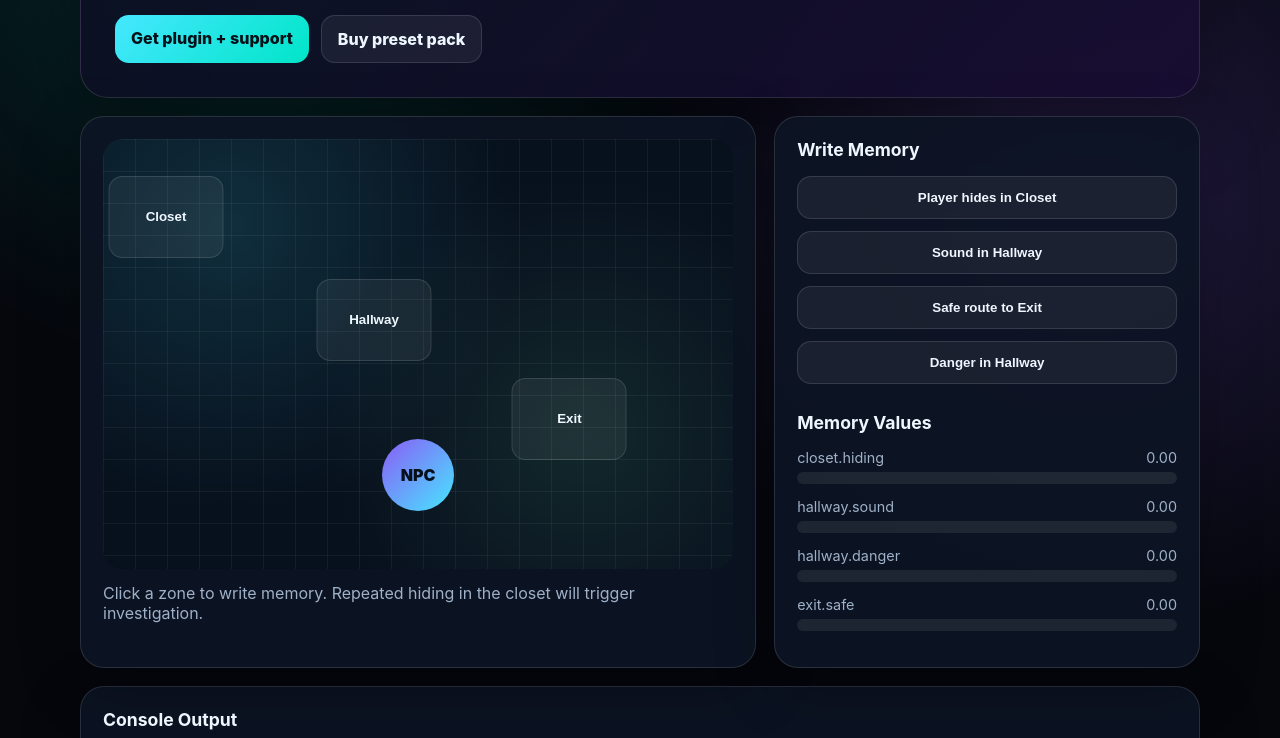
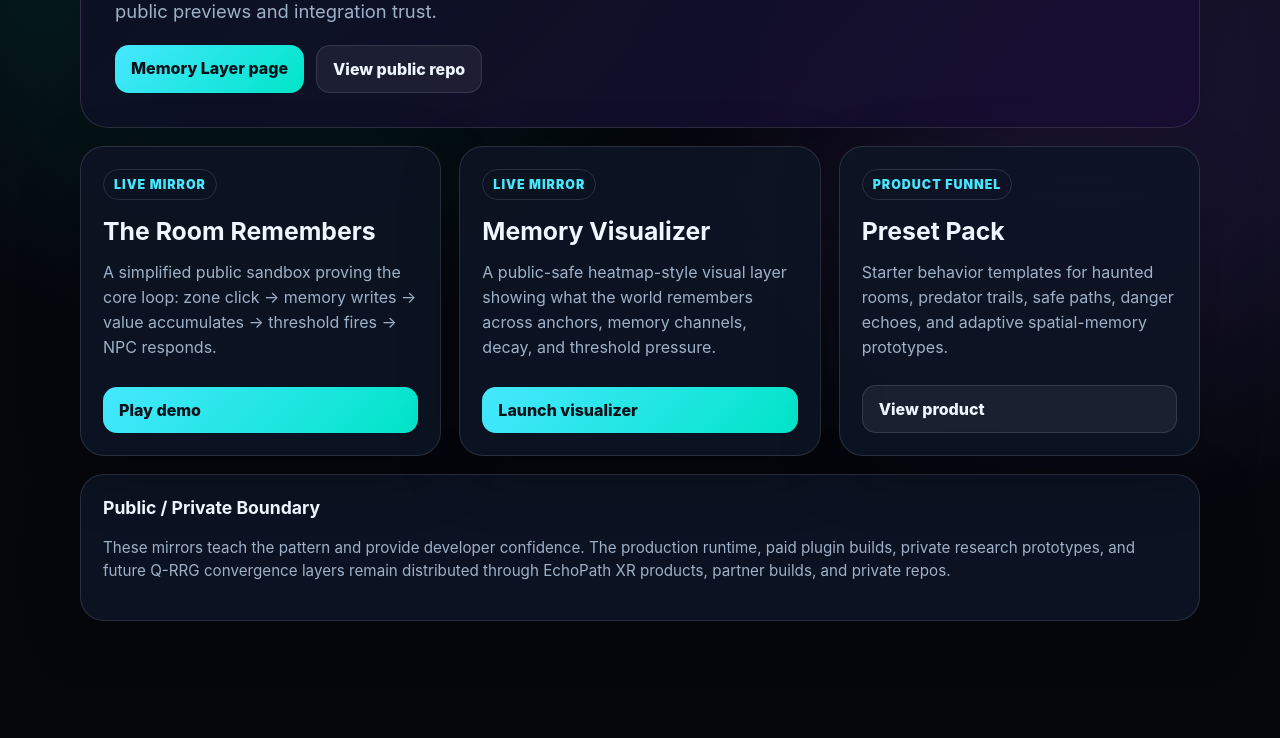
Before and after one commit to EchoPath-Source/EchoPath-Memory-Layer-Public, a plain HTML site: page docs/index.html in a window 1280 px wide. Shown: the part 262-1000 px from the top of the page. After the commit the page ends 955 px from the top, so only its background shows below. Drawn offline with Linux system fonts and the light colour scheme.

Commit message:
Turn GitHub Pages root into public demo hub

```diff
--- a/docs/index.html
+++ b/docs/index.html
@@ -3,51 +3,63 @@
 <head>
   <meta charset="utf-8" />
   <meta name="viewport" content="width=device-width, initial-scale=1" />
-  <title>EchoPath Memory Layer — The Room Remembers</title>
+  <title>EchoPath Memory Layer — Public Demo Hub</title>
   <link rel="stylesheet" href="styles.css" />
+  <style>
+    .hub-grid { display:grid; grid-template-columns: repeat(3, minmax(0, 1fr)); gap:18px; margin-top:18px; }
+    .hub-card { min-height: 310px; display:flex; flex-direction:column; justify-content:space-between; }
+    .status { display:inline-flex; width:max-content; border:1px solid var(--border); border-radius:999px; padding:7px 10px; color:var(--cyan); font-size:.78rem; font-weight:900; letter-spacing:.08em; text-transform:uppercase; }
+    .hub-card h2 { font-size:1.55rem; line-height:1.05; margin:18px 0 8px; }
+    .hub-card p { color:var(--muted); line-height:1.58; }
+    .mini-note { margin-top:18px; color:var(--muted); font-size:.95rem; line-height:1.55; }
+    @media (max-width: 900px) { .hub-grid { grid-template-columns:1fr; } }
+  </style>
 </head>
 <body>
   <main class="shell">
     <section class="hero">
       <p class="eyebrow">EchoPath Memory Layer</p>
-      <h1>The Room Remembers</h1>
-      <p class="lede">A browser demo showing spatial memory, decay, reinforcement, and threshold-triggered behavior.</p>
+      <h1>Public Demo Hub</h1>
+      <p class="lede">Developer-facing mirrors for the EchoPath Memory Layer demos. The main branded product flow remains on echopathxr.com; these GitHub Pages demos provide stable public previews and integration trust.</p>
       <div class="cta-row">
-        <a class="button primary" href="https://echopathxr.com/echopath-memory-layer/">Get plugin + support</a>
-        <a class="button" href="https://echopathxr.com/product/preset-pack-starter-edition/">Buy preset pack</a>
+        <a class="button primary" href="https://echopathxr.com/echopath-memory-layer/">Memory Layer page</a>
+        <a class="button" href="https://github.com/EchoPath-Source/EchoPath-Memory-Layer-Public">View public repo</a>
       </div>
     </section>
 
-    <section class="demo-grid">
-      <div class="panel world-panel">
-        <div class="world" id="world">
-          <button class="zone" id="closet" style="left: 10%; top: 18%;">Closet</button>
-          <button class="zone" id="hallway" style="left: 43%; top: 42%;">Hallway</button>
-          <button class="zone" id="exit" style="left: 74%; top: 65%;">Exit</button>
-          <div class="npc" id="npc">NPC</div>
+    <section class="hub-grid">
+      <article class="panel hub-card">
+        <div>
+          <span class="status">Live mirror</span>
+          <h2>The Room Remembers</h2>
+          <p>A simplified public sandbox proving the core loop: zone click → memory writes → value accumulates → threshold fires → NPC responds.</p>
         </div>
-        <p class="hint">Click a zone to write memory. Repeated hiding in the closet will trigger investigation.</p>
-      </div>
+        <a class="button primary" href="room-remembers/">Play demo</a>
+      </article>
 
-      <div class="panel controls-panel">
-        <h2>Write Memory</h2>
-        <div class="button-stack">
-          <button data-event="hiding" data-anchor="closet" data-strength="0.18">Player hides in Closet</button>
-          <button data-event="sound" data-anchor="hallway" data-strength="0.20">Sound in Hallway</button>
-          <button data-event="safe" data-anchor="exit" data-strength="0.14">Safe route to Exit</button>
-          <button data-event="danger" data-anchor="hallway" data-strength="0.24">Danger in Hallway</button>
+      <article class="panel hub-card">
+        <div>
+          <span class="status">Live mirror</span>
+          <h2>Memory Visualizer</h2>
+          <p>A public-safe heatmap-style visual layer showing what the world remembers across anchors, memory channels, decay, and threshold pressure.</p>
         </div>
-        <h2>Memory Values</h2>
-        <div id="meters" class="meters"></div>
-      </div>
+        <a class="button primary" href="memory-visualizer/">Launch visualizer</a>
+      </article>
+
+      <article class="panel hub-card">
+        <div>
+          <span class="status">Product funnel</span>
+          <h2>Preset Pack</h2>
+          <p>Starter behavior templates for haunted rooms, predator trails, safe paths, danger echoes, and adaptive spatial-memory prototypes.</p>
+        </div>
+        <a class="button" href="https://echopathxr.com/product/preset-pack-starter-edition/">View product</a>
+      </article>
     </section>
 
     <section class="panel log-panel">
-      <h2>Console Output</h2>
-      <pre id="log">[EchoPath Memory] Demo ready.\n</pre>
+      <h2>Public / Private Boundary</h2>
+      <p class="mini-note">These mirrors teach the pattern and provide developer confidence. The production runtime, paid plugin builds, private research prototypes, and future Q-RRG convergence layers remain distributed through EchoPath XR products, partner builds, and private repos.</p>
     </section>
   </main>
-
-  <script src="game.js"></script>
 </body>
 </html>
```
